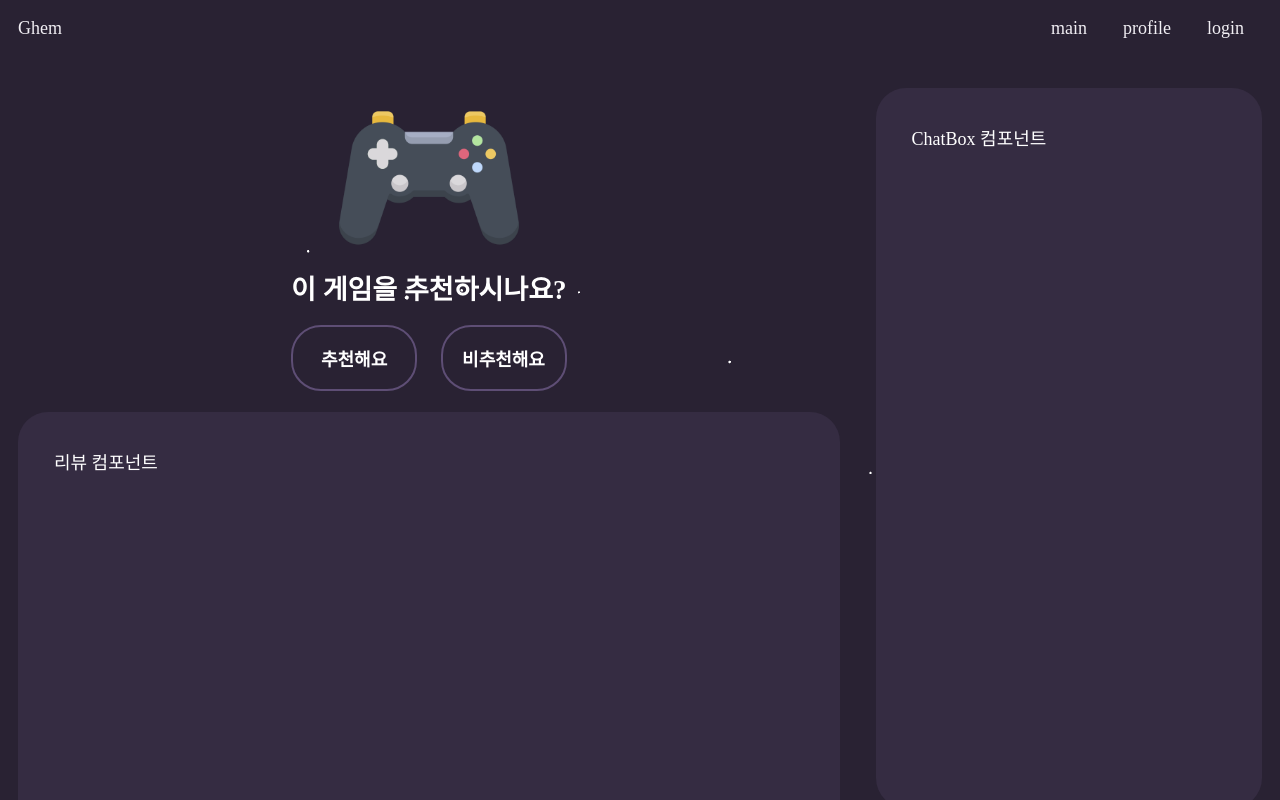
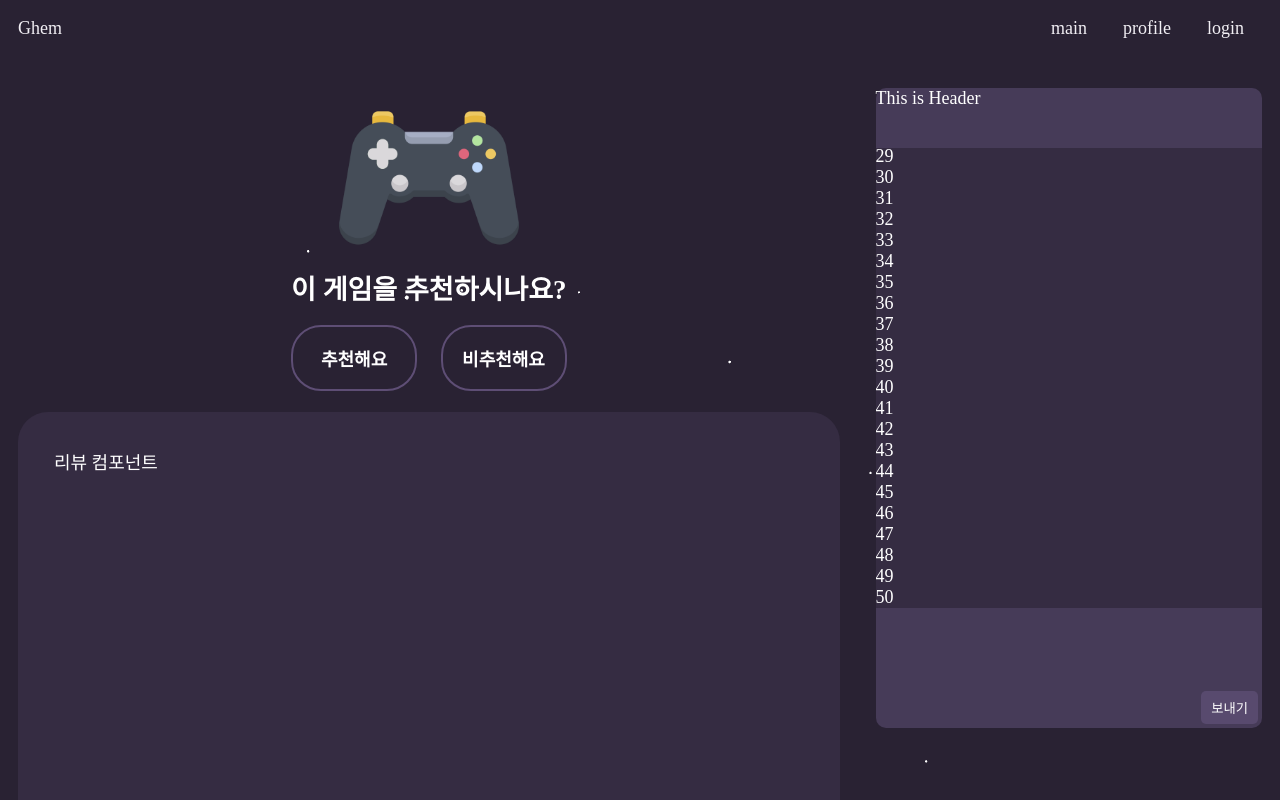
Before and after one commit to season2lee/GHEM, a React (Vite) app in the folder FE/ghem/: page /detail/1 in a window 1280 px wide. Shown: the top 800 px of the page. Built offline with nearby package versions, Linux system fonts and the light colour scheme; no server answers; a web font is replaced by a local one.

Commit message:
[FE:feat] 채팅창 UI 구현

```diff
--- a/FE/ghem/src/components/gamedetail/ChatBox.tsx
+++ /dev/null
@@ -1,19 +0,0 @@
-import { css } from '@emotion/react'
-import React from 'react'
-
-function ChatBox() {
-  return (
-    <div css={container}>ChatBox 컴포넌트</div>
-  )
-}
-const container = css`
-  width: 100%;
-  height: 40rem;
-  position: sticky;
-  top: 30px;
-  border-radius: 30px;
-  background-color: rgb(53, 44, 66);
-  padding: 2rem;
-`
-
-export default ChatBox
--- /dev/null
+++ b/FE/ghem/src/components/gamedetail/chatbox/Body.tsx
@@ -0,0 +1,33 @@
+/* 구현할 것들
+  1. 상위에 다다르면 요청 추가로 보내어 이전 채팅값 가져올 것(=무한 스크롤)
+  2. 날짜 경계선
+*/
+import { css } from '@emotion/react'
+import React, { useEffect, useRef } from 'react'
+
+const dummyMessages = Array.from({length: 50}, () => 0);
+
+function Body() {
+  const bodyRef = useRef<HTMLDivElement | null>(null);
+
+  // 스크롤 위치 맨 아래에서 시작함
+  useEffect(() => {
+    if (bodyRef.current) {
+      bodyRef.current.scrollTop = bodyRef.current.scrollHeight;
+    }
+  }, [])
+
+  return (
+    <div css={container} ref={bodyRef}>
+      {dummyMessages.map((message, index) => <p key={index}>{index+1}</p>)}
+    </div>
+  )
+}
+
+const container = css`
+  height: 100%;
+  overflow-y: auto;
+  background-color: rgb(53, 44, 66);
+`
+
+export default Body
--- /dev/null
+++ b/FE/ghem/src/components/gamedetail/chatbox/ChatBox.tsx
@@ -0,0 +1,28 @@
+import { css } from '@emotion/react'
+import React from 'react'
+import Body from './Body'
+import Footer from './Footer'
+import Header from './Header'
+
+function ChatBox() {
+  return (
+    <div css={container}>
+      <Header />
+      <Body />
+      <Footer />
+    </div>
+  )
+}
+
+const container = css`
+  position: sticky;
+  top: 30px;
+  width: 100%;
+  height: 80vh;
+  min-height: 500px;
+  display: flex;
+  flex-direction: column;
+  justify-content: space-between;
+`
+
+export default ChatBox
--- /dev/null
+++ b/FE/ghem/src/components/gamedetail/chatbox/Footer.tsx
@@ -0,0 +1,62 @@
+// Footer는 단순히 textarea를 통해 사용자로부터 입력을 받아, ChatBox에서 props로 받은 핸들러에 입력값을 넘겨주는 컴포넌트 이다
+
+import { css } from '@emotion/react'
+import React, { useRef } from 'react'
+
+function Footer() {
+  const textareaRef = useRef<HTMLTextAreaElement | null>(null);
+
+  // 보내기 버튼 클릭 했을 때의 핸들러
+  const sendClickHandler = (e: React.MouseEvent<HTMLButtonElement>) => {
+    e.preventDefault();
+    if (textareaRef.current?.value) {
+      console.log(textareaRef.current.value);
+      textareaRef.current.value = "";
+    }
+  }
+
+  return (
+    <form css={container}>
+      <textarea css={textareaStyle} cols={30} rows={4} ref={textareaRef}></textarea>
+      <div>
+        <button onClick={sendClickHandler} css={sendButtonStyle}>보내기</button>
+      </div>
+    </form>
+  )
+}
+
+const container = css`
+  font-size: 16px;
+  min-height: 120px;
+  border-radius: 0px 0px 10px 10px;
+  background-color: rgb(70, 59, 88);
+`
+
+const textareaStyle = css`
+  width: 100%;
+  resize: none;
+  font-size: 1em;
+  padding: 10px 10px 0px 10px;
+  border: none;
+  outline-style: none;
+  background-color: transparent;
+  color: white;
+  display: block;
+`
+
+const sendButtonStyle = css`
+  position: absolute;
+  bottom: 4px;
+  right: 4px;
+  border-radius: 5px;
+  padding: 7px 10px;
+  border: none;
+  color: white;
+  background-color: rgb(88, 74, 110);
+  cursor: pointer;
+  &:hover {
+    background-color: rgb(117, 98, 146);
+  }
+`
+
+export default Footer
--- /dev/null
+++ b/FE/ghem/src/components/gamedetail/chatbox/Header.tsx
@@ -0,0 +1,22 @@
+/* 구현할 것들
+  1. 작성자 프사, 닉네임 달기
+*/
+
+import { css } from '@emotion/react'
+import React from 'react'
+
+function Header() {
+  return (
+    <div css={container}>
+      This is Header
+    </div>
+  )
+}
+
+const container = css`
+  min-height: 60px;
+  border-radius: 10px 10px 0px 0px;
+  background-color: rgb(70, 59, 88);
+`
+
+export default Header
--- a/FE/ghem/src/pages/GameDetailPage.tsx
+++ b/FE/ghem/src/pages/GameDetailPage.tsx
@@ -1,6 +1,7 @@
 /* 보완할 점들
   1. 존재하지 않는 APP_ID 입력시에 게임 정보가 없음을 표현하는 페이지로 렌더링 해야함
   2. 스켈레톤 UI 적용 필요
+  3. loadData()로 인해 렌더링이 두 번 연달아 일어나는 현상 고치기
 */
 
 import React, { useEffect, useState } from 'react'
@@ -9,7 +10,7 @@ import ImageHead from '../components/gamedetail/ImageHead'
 import Section from '@/components/common/Section'
 import axios from 'axios'
 import RecommendChoice from '@components/gamedetail/RecommendChoice'
-import ChatBox from '@components/gamedetail/ChatBox'
+import ChatBox from '@components/gamedetail/chatbox/ChatBox'
 import { css } from '@emotion/react'
 
 type GameDataType = {
@@ -38,7 +39,7 @@ function GameDetailPage() {
   }
 
   useEffect(() => {
-    loadGameData();
+    loadGameData();  // 렌더링을 두 번 연달아 일어나게 한다
   }, [])
 
   return (
```
